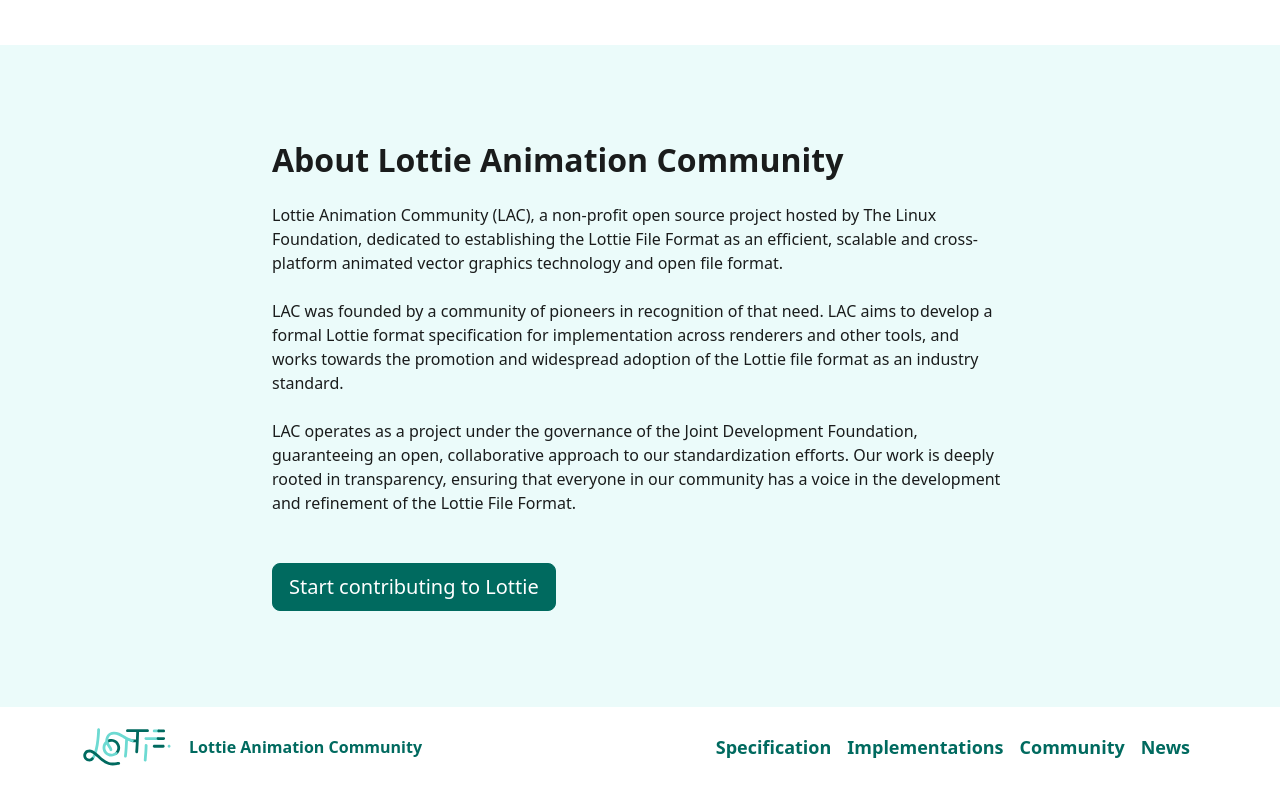
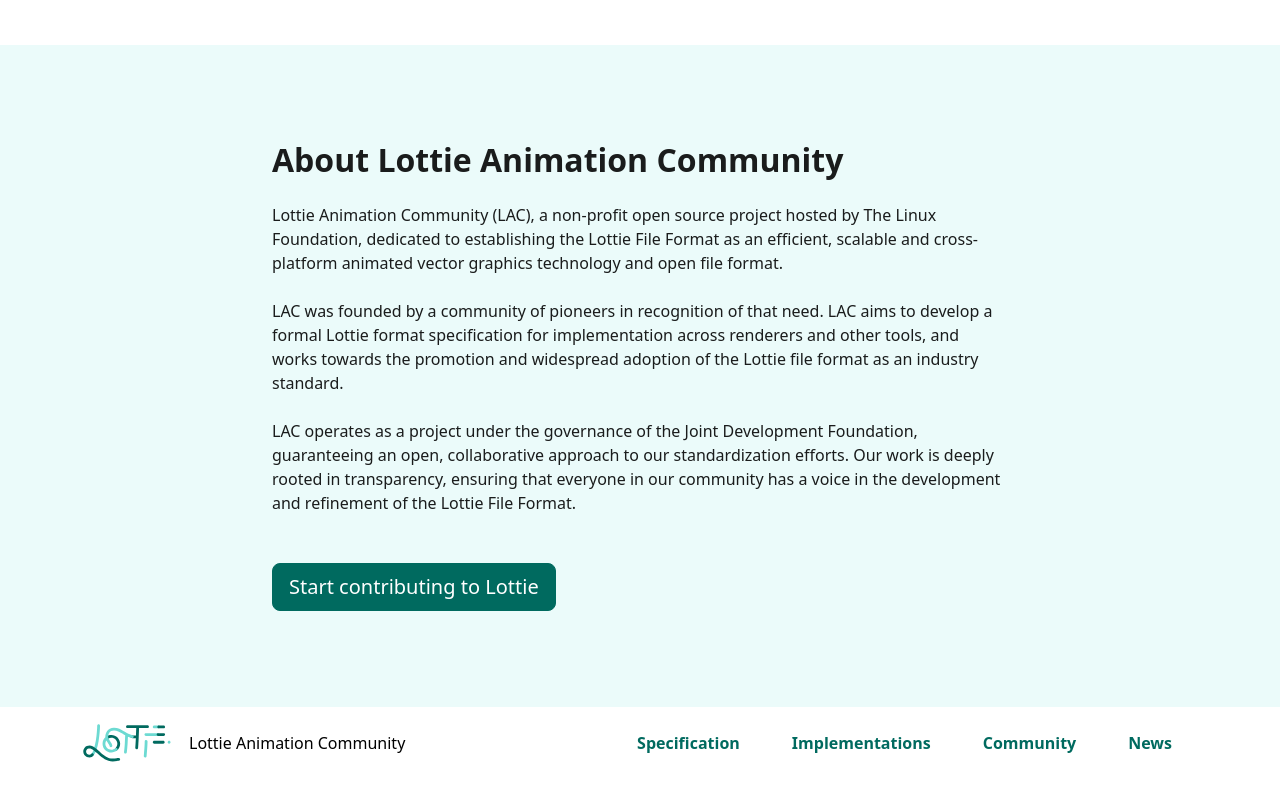
Before and after one commit to lottie/lottie.github.io, a Gatsby site: page / in a window 1280 px wide. Shown: the part 1235-2022 px from the top of the page. Built offline with nearby package versions, Linux system fonts and the light colour scheme; Gatsby itself is replaced by a stand-in of ours.

Commit message:
feat: improve footer & header UI

```diff
--- a/src/components/footer.js
+++ b/src/components/footer.js
@@ -31,13 +31,13 @@ export const Footer = () => {
   const { urls, author } = siteMetadata
 
   return (
-    <Navbar expand="lg" as="footer">
+    <Navbar expand="lg" as="footer" className="py-1">
       <Container>
         <Link className="navbar-brand" to="/">
           <img src={lottieLogo} className="logo" alt="Lottie logo" />
         </Link>
-        <Navbar.Text>
-          <b>{author?.name || ""}</b>
+        <Navbar.Text className="text-black">
+          {author?.name || ""}
         </Navbar.Text>
         <Nav className="d-inline-flex mt-2 mt-md-0 ms-md-auto">
           <Nav.Item>
--- a/src/styles/bootstrap-variables.scss
+++ b/src/styles/bootstrap-variables.scss
@@ -10,8 +10,9 @@ $headings-font-weight: 700;
 
 $body-color: #1a1c1c;
 
-$nav-link-font-size: 1.125rem;
 $nav-link-font-weight: 600;
 
 $navbar-light-color: $primary;
-$navbar-toggler-font-size: 18px;
+$navbar-nav-link-padding-x: 1.625rem;
+
+// $navbar-toggler-font-size: 18px;
```
